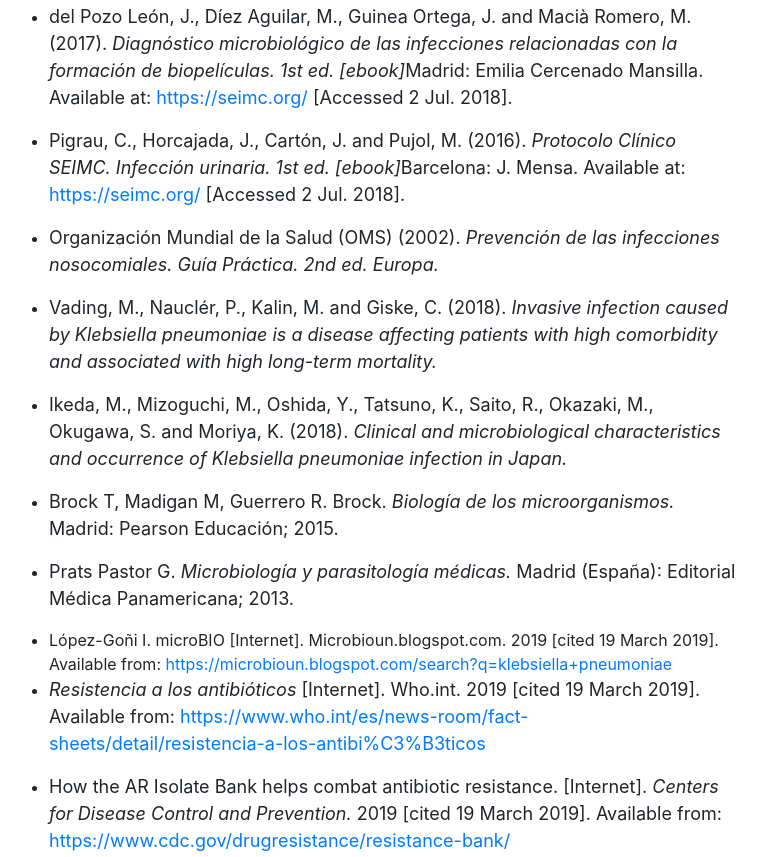
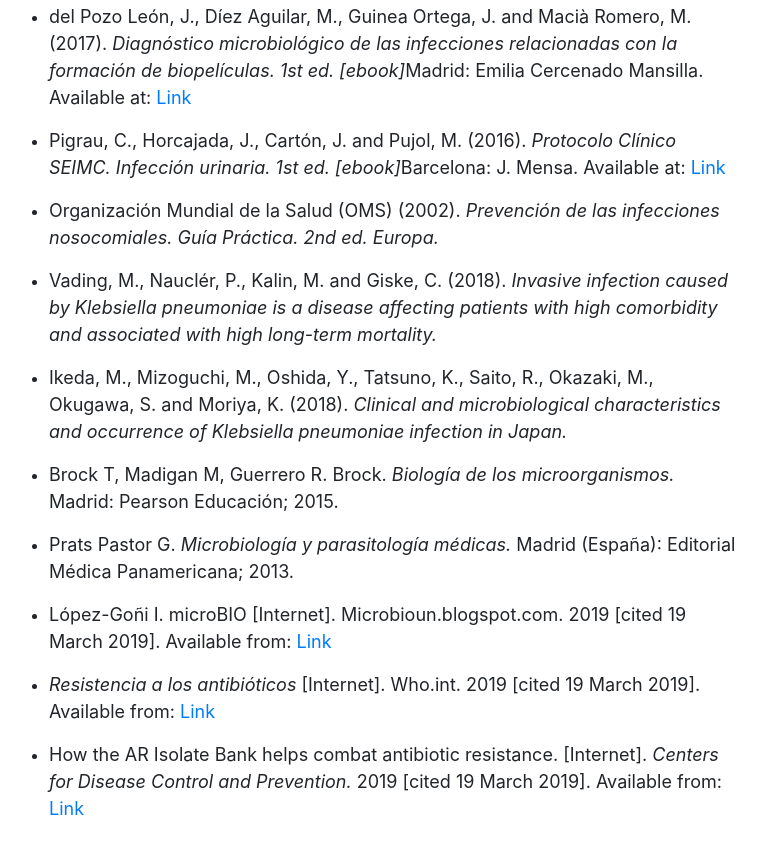
Before and after one commit to breogangf/klebsi.es, a website with bundled scripts: page www/index.html in a window 1280 px wide. Shown: the part 3432-4289 px from the top of the page, without its empty margins (266-1031 px from the left). Built offline with nearby package versions, Linux system fonts and the light colour scheme; a web font is replaced by a local one.

Commit message:
Shortened Links in bibliography & minor style fixes

```diff
--- a/www/index.html
+++ b/www/index.html
@@ -195,15 +195,14 @@
                   microbiológico de las infecciones relacionadas con la formación de biopelículas. 1st ed.
                   [ebook]</i>Madrid:
                 Emilia Cercenado Mansilla. Available at:
-                <a href="https://microbioun.blogspot.com/search?q=klebsiella+pneumoniae">https://seimc.org/</a>
-                [Accessed 2 Jul. 2018].
+                <a href="https://microbioun.blogspot.com/search?q=klebsiella+pneumoniae">Link</a>
               </p>
             </li>
             <li>
               <p>
                 Pigrau, C., Horcajada, J., Cartón, J. and Pujol, M. (2016). <i>Protocolo Clínico SEIMC. Infección
                   urinaria. 1st ed. [ebook]</i>Barcelona: J. Mensa. Available at:
-                <a href="https://seimc.org/">https://seimc.org/</a> [Accessed 2 Jul. 2018].
+                <a href="https://seimc.org/">Link</a>
               </p>
             </li>
             <li>
@@ -242,22 +241,20 @@
               </p>
             </li>
             <li>
-              López-Goñi I. microBIO [Internet]. Microbioun.blogspot.com. 2019 [cited 19 March 2019]. Available from:
-              <a
-                href="https://microbioun.blogspot.com/search?q=klebsiella+pneumoniae">https://microbioun.blogspot.com/search?q=klebsiella+pneumoniae</a>
+              <p>López-Goñi I. microBIO [Internet]. Microbioun.blogspot.com. 2019 [cited 19 March 2019]. Available from:
+                <a href="https://microbioun.blogspot.com/search?q=klebsiella+pneumoniae">Link</a></p>
             </li>
             <li>
               <p>
                 <i>Resistencia a los antibióticos</i> [Internet]. Who.int. 2019 [cited 19 March 2019]. Available from:
                 <a href="https://www.who.int/es/news-room/fact-sheets/detail/resistencia-a-los-antibi%C3%B3ticos">
-                  https://www.who.int/es/news-room/fact-sheets/detail/resistencia-a-los-antibi%C3%B3ticos</a> </p>
+                  Link</a> </p>
             </li>
             <li>
               <p>How the AR Isolate Bank helps combat antibiotic resistance. [Internet]. <i>Centers for Disease Control
                   and
                   Prevention.</i> 2019 [cited 19 March 2019]. Available from:
-                <a
-                  href="https://www.cdc.gov/drugresistance/resistance-bank/">https://www.cdc.gov/drugresistance/resistance-bank/</a>
+                <a href="https://www.cdc.gov/drugresistance/resistance-bank/">Link</a>
               </p>
             </li>
           </ul>
```
Also changed, not shown: www/en.html (+8 -9 lines).
